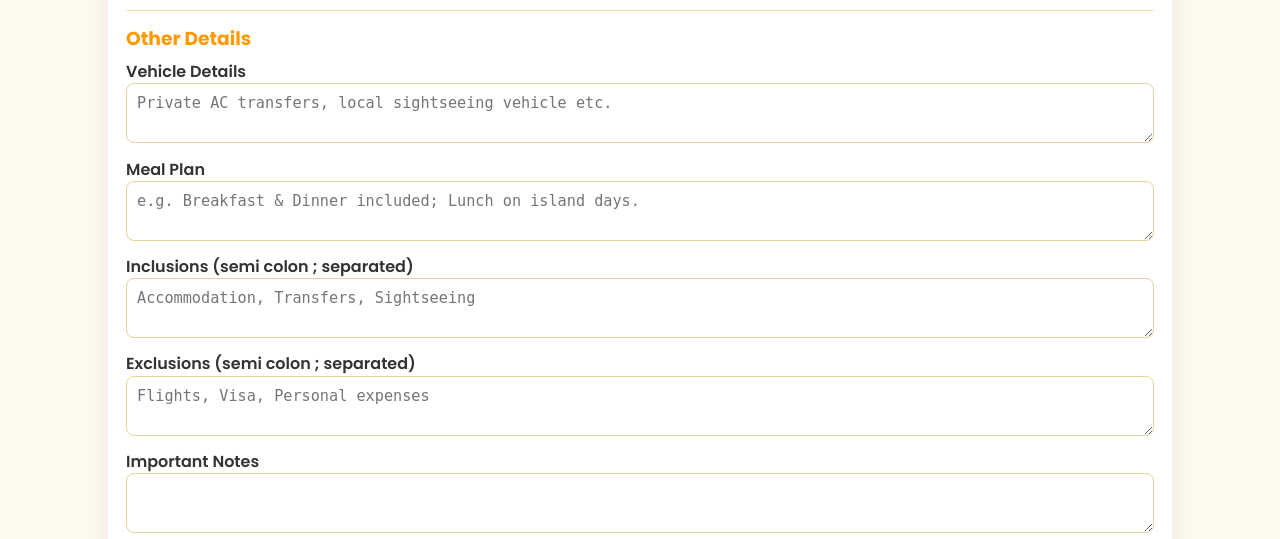
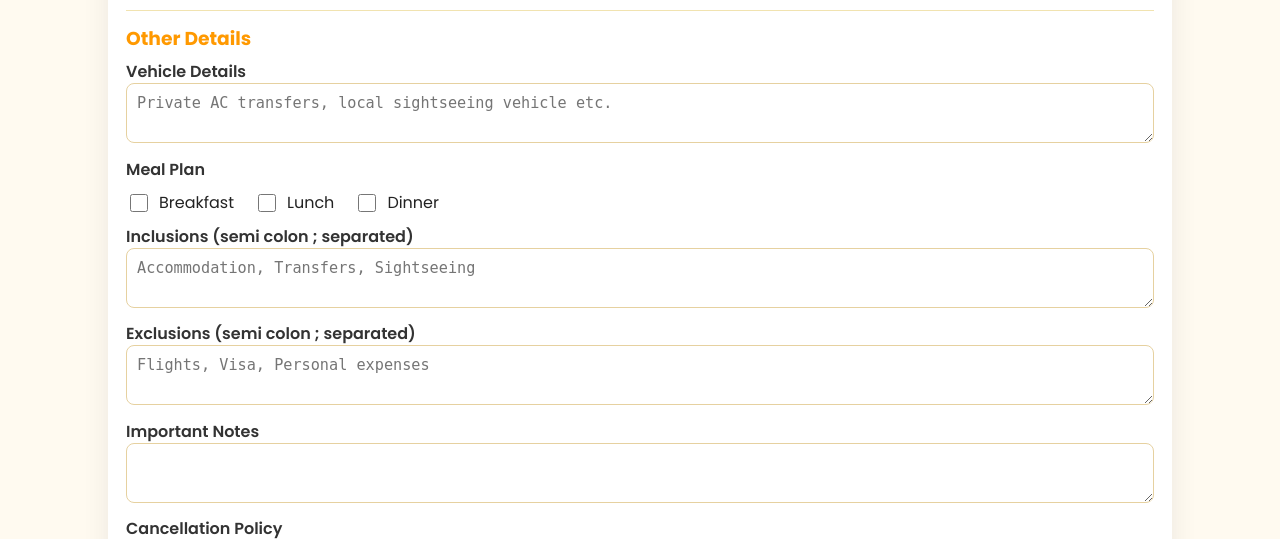
Before and after one commit to pratikparshetti/happyholidayz, a Flask app: page / in a window 1280 px wide. Shown: the part 2741-3280 px from the top of the page. Run offline with Flask 3, Linux system fonts and the light colour scheme; some libraries are stand-ins or nearby versions.

Commit message:
meal-plan-should-have-check-boxes (#35)

```diff
--- a/itinerary_app/templates/index.html
+++ b/itinerary_app/templates/index.html
@@ -177,6 +177,27 @@
     .muted {
       color: var(--muted)
     }
+
+    .checkbox-group {
+      display: flex;
+      gap: 20px;
+      margin: 10px 0;
+      flex-wrap: wrap;
+    }
+
+    .checkbox-group label {
+      display: flex;
+      align-items: center;
+      gap: 8px;
+      font-weight: 500;
+      cursor: pointer;
+    }
+
+    .checkbox-group input[type="checkbox"] {
+      width: 18px;
+      height: 18px;
+      cursor: pointer;
+    }
   </style>
 </head>
 
@@ -313,8 +334,12 @@
       <h3>Other Details</h3>
       <label class="block">Vehicle Details <textarea name="vehicle"
           placeholder="Private AC transfers, local sightseeing vehicle etc."></textarea></label>
-      <label class="block">Meal Plan <textarea name="meals"
-          placeholder="e.g. Breakfast & Dinner included; Lunch on island days."></textarea></label>
+      <label class="block">Meal Plan</label>
+      <div class="checkbox-group">
+        <label><input type="checkbox" name="meal_breakfast" value="Breakfast"> Breakfast</label>
+        <label><input type="checkbox" name="meal_lunch" value="Lunch"> Lunch</label>
+        <label><input type="checkbox" name="meal_dinner" value="Dinner"> Dinner</label>
+      </div>
       <label class="block">Inclusions (semi colon ; separated) <textarea name="inclusions"
           placeholder="Accommodation, Transfers, Sightseeing"></textarea></label>
       <label class="block">Exclusions (semi colon ; separated) <textarea name="exclusions"
@@ -613,6 +638,13 @@
       const fd = new FormData(this);
       const data = {};
       fd.forEach((v, k) => data[k] = v);
+
+      // Construct Meal Plan string from checkboxes
+      const selectedMeals = [];
+      if (fd.get('meal_breakfast')) selectedMeals.push('Breakfast');
+      if (fd.get('meal_lunch')) selectedMeals.push('Lunch');
+      if (fd.get('meal_dinner')) selectedMeals.push('Dinner');
+      data.meals = selectedMeals.length > 0 ? selectedMeals.join(', ') : 'No Meal Plan';
 
       // Build day HTML
       const days = parseInt(data.numDays || 0);
@@ -996,6 +1028,10 @@ footer{background:linear-gradient(135deg,var(--accent1),var(--accent2));color:#f
 
         // 2. Populate all fields
         const form = document.getElementById('tourForm');
+        // Reset checkboxes as they are not present in formData if unchecked
+        Array.from(form.elements).forEach(field => {
+          if (field.type === 'checkbox') field.checked = false;
+        });
         Object.keys(formData).forEach(key => {
           const field = form.elements[key];
           if (field) {
@@ -1005,6 +1041,13 @@ footer{background:linear-gradient(135deg,var(--accent1),var(--accent2));color:#f
             } else {
               field.value = formData[key];
             }
+          } else if (key === 'meals' && formData[key]) {
+            // Backward compatibility: If it was the old 'meals' text field,
+            // parse for strings to check the new checkboxes
+            const m = String(formData[key]).toLowerCase();
+            if (m.includes("breakfast".toLowerCase())) form.elements['meal_breakfast'].checked = true;
+            if (m.includes("lunch".toLowerCase())) form.elements['meal_lunch'].checked = true;
+            if (m.includes("dinner".toLowerCase())) form.elements['meal_dinner'].checked = true;
           }
         });
 
```
